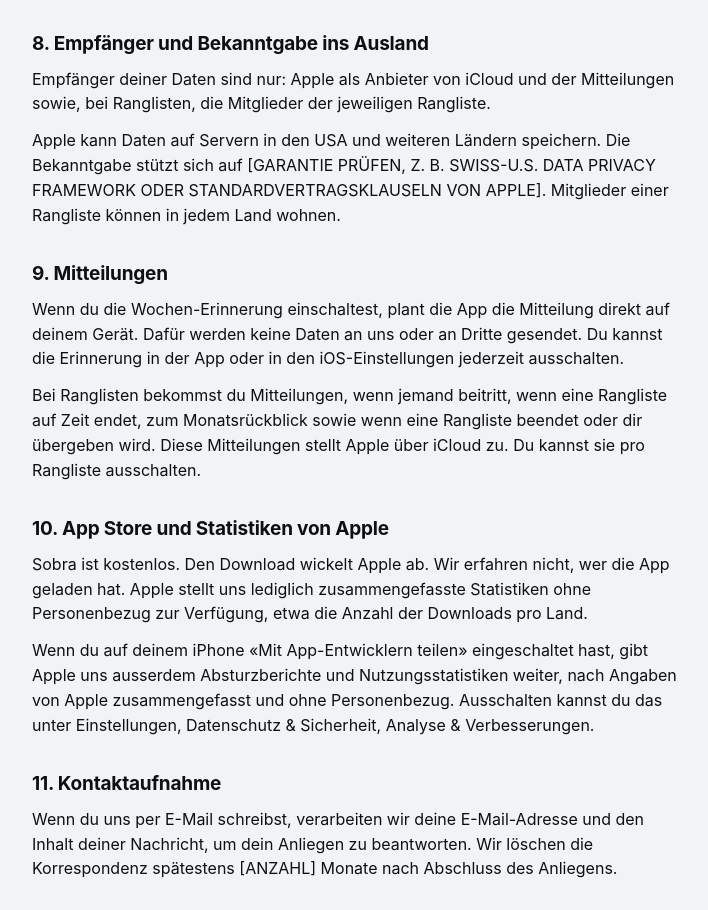
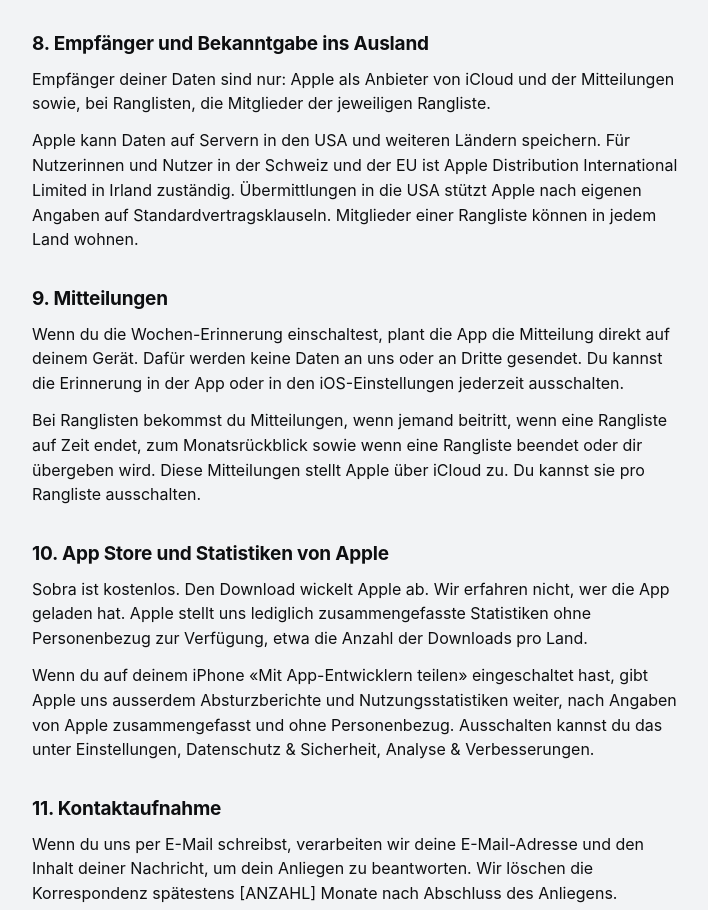
Before and after one commit to sobra-app/sobra-app.github.io, a plain HTML site: page datenschutz/index.html in a window 1280 px wide. Shown: the part 2502-3412 px from the top of the page, without its empty margins (284-992 px from the left). Drawn offline with Linux system fonts and the light colour scheme.

Commit message:
Update data transfer information for Apple services

```diff
--- a/datenschutz/index.html
+++ b/datenschutz/index.html
@@ -56,7 +56,7 @@ a{color:var(--acc)}footer{margin-top:48px;padding-top:16px;border-top:1px solid
 <p>Anfragen per E-Mail beantworten wir aufgrund unseres berechtigten Interesses (Art. 6 Abs. 1 lit. f DSGVO).</p>
 <h2>8. Empfänger und Bekanntgabe ins Ausland</h2>
 <p>Empfänger deiner Daten sind nur: Apple als Anbieter von iCloud und der Mitteilungen sowie, bei Ranglisten, die Mitglieder der jeweiligen Rangliste.</p>
-<p>Apple kann Daten auf Servern in den USA und weiteren Ländern speichern. Die Bekanntgabe stützt sich auf [GARANTIE PRÜFEN, Z. B. SWISS-U.S. DATA PRIVACY FRAMEWORK ODER STANDARDVERTRAGSKLAUSELN VON APPLE]. Mitglieder einer Rangliste können in jedem Land wohnen.</p>
+<p>Apple kann Daten auf Servern in den USA und weiteren Ländern speichern. Für Nutzerinnen und Nutzer in der Schweiz und der EU ist Apple Distribution International Limited in Irland zuständig. Übermittlungen in die USA stützt Apple nach eigenen Angaben auf Standardvertragsklauseln. Mitglieder einer Rangliste können in jedem Land wohnen.</p>
 <h2>9. Mitteilungen</h2>
 <p>Wenn du die Wochen-Erinnerung einschaltest, plant die App die Mitteilung direkt auf deinem Gerät. Dafür werden keine Daten an uns oder an Dritte gesendet. Du kannst die Erinnerung in der App oder in den iOS-Einstellungen jederzeit ausschalten.</p>
 <p>Bei Ranglisten bekommst du Mitteilungen, wenn jemand beitritt, wenn eine Rangliste auf Zeit endet, zum Monatsrückblick sowie wenn eine Rangliste beendet oder dir übergeben wird. Diese Mitteilungen stellt Apple über iCloud zu. Du kannst sie pro Rangliste ausschalten.</p>
```
